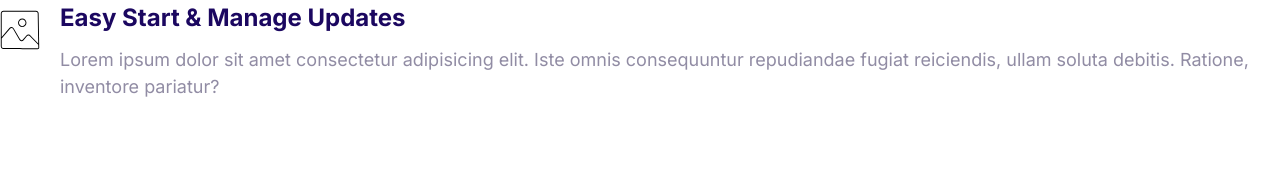
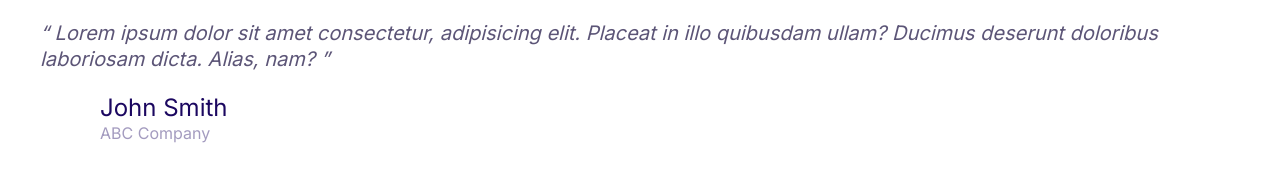
Before and after one commit to ali-ab-2003/Moshify-2-, a plain HTML site: page index.html in a window 1280 px wide. Drawn offline with Linux system fonts and the light colour scheme.

Commit message:
added quotes component

```diff
--- a/code/css/styles.css
+++ b/code/css/styles.css
@@ -6,6 +6,7 @@
     --color-accent: #ff3400;
     --color-headings: #1b0760;
     --color-body: #918ca4;
+    --color-body-darker: #5c5577;
     --color-border: #ccc;
     --border-radius: 30px;
 }
@@ -395,3 +396,53 @@ a {
 .media__image {
     margin-top: 1rem;
 }
+
+/* Quotes */
+
+.quote {
+    font-size: 3rem;
+    font-style: italic;
+    color: var(--color-body-darker);
+    line-height: 1.3;
+}
+
+.quote__text::before {
+    content: open-quote;
+}
+
+.quote__text::after {
+    content: close-quote;
+}
+
+.quote__author {
+    font-size: 3rem;
+    font-weight: 500;
+    font-style: normal;
+    margin-bottom: 0;
+}
+
+.company__name {
+    opacity: 0.4;
+    color: var(--color-headings);
+    font-size: 2rem;
+    font-style: normal;
+}
+
+.quote__line {
+    position: relative;
+    bottom: 10px;
+}
+
+@media screen and (min-width: 1024px) {
+    .quote {
+        font-size: 2rem;
+    }
+
+    .quote__author {
+        font-size: 2.4rem;
+    }
+
+    .company__name {
+        font-size: 1.6rem;
+    }
+}
--- a/index.html
+++ b/index.html
@@ -14,18 +14,25 @@
 </head>
 
 <body>
+    <blockquote class="quote">
+        <p class="quote__text">
+            Lorem ipsum dolor sit amet consectetur, adipisicing elit. Placeat in illo quibusdam ullam?
+            Ducimus deserunt doloribus laboriosam dicta. Alias, nam?
+        </p>
+        <footer>
             <div class="media">
                 <div class="media__image">
-            <svg class="icon icon--primary">
-                <use xlink:href="images/sprite.svg#snap"></use>
+                    <svg class="icon icon--primary quote__line">
+                        <use xlink:href="images/sprite.svg#line"></use>
                     </svg>
                 </div>
                 <div class="media__body">
-            <h3 class="media__title">Easy Start & Manage Updates</h3>
-            <p>Lorem ipsum dolor sit amet consectetur adipisicing elit. Iste omnis consequuntur repudiandae fugiat
-                reiciendis, ullam soluta debitis. Ratione, inventore pariatur?</p>
+                    <h3 class="media__title quote__author">John Smith</h3>
+                    <p class="company__name">ABC Company</p>
                 </div>
             </div>
+        </footer>
+    </blockquote>
 </body>
 
 </html>
```
Also changed, not shown: code/components/quote.html (added, +19 -0 lines). Lines whose indentation alone changed are shown as unchanged.
